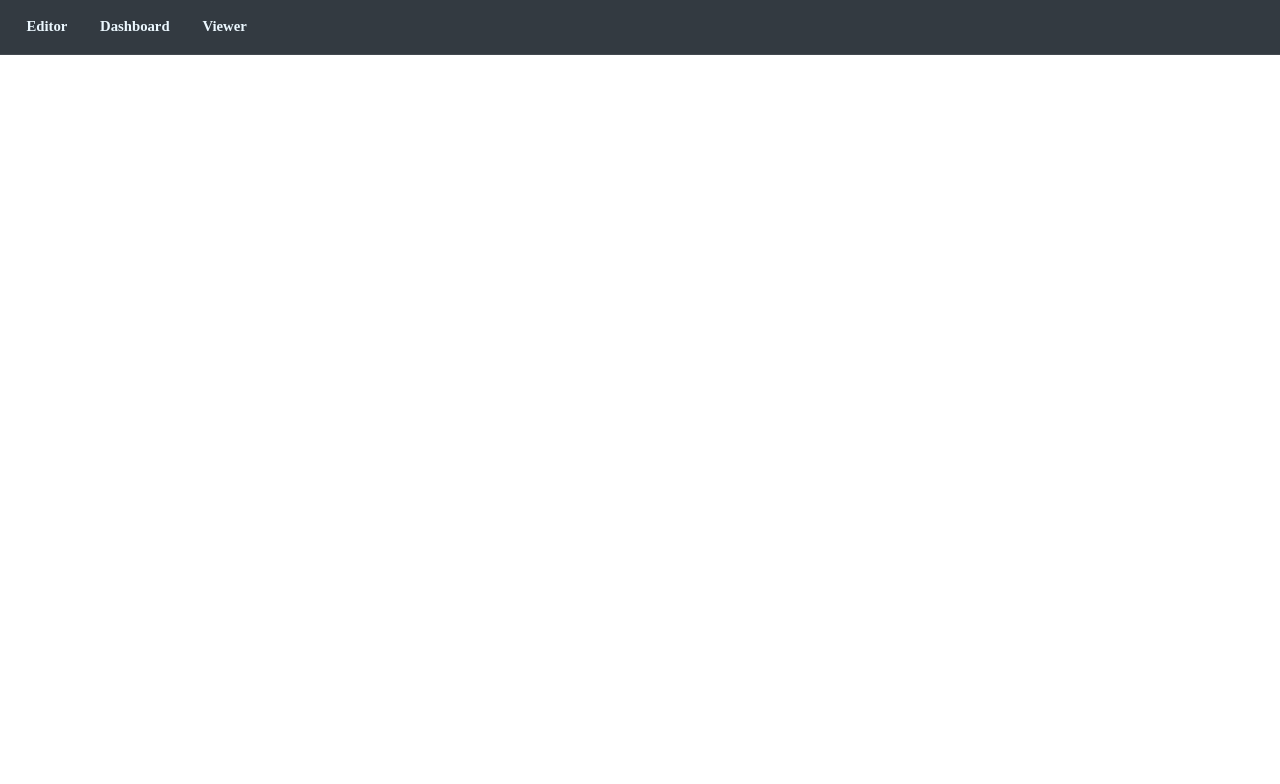
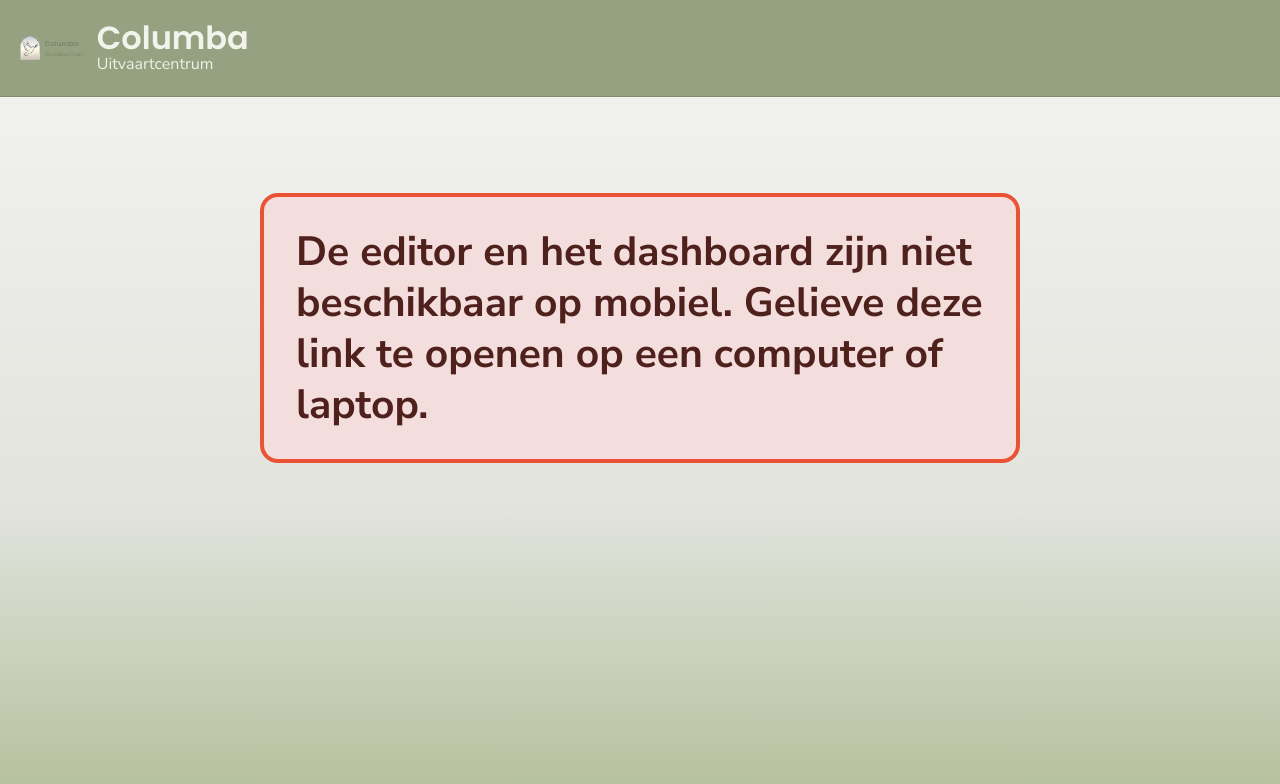
Before and after one commit to devosdevelops/build_noekmemorial, a Nuxt app in the folder app/: page /unsupported-device in a window 1280 px wide. Shown: the top 784 px of the page. Built offline with nearby package versions, Linux system fonts and the light colour scheme.

Commit message:
feat: add mobile device detection middleware and unsupported device page

```diff
--- /dev/null
+++ b/app/app/pages/unsupported-device.vue
@@ -0,0 +1,128 @@
+<template>
+  <div class="unsupported-page">
+    <header class="unsupported-header">
+      <div class="brand-row">
+        <img src="/logo.png" alt="Columba" class="brand-logo" />
+        <div class="brand-copy">
+          <p class="brand-title">Columba</p>
+          <p class="brand-subtitle">Uitvaartcentrum</p>
+        </div>
+      </div>
+    </header>
+
+    <main class="unsupported-main">
+      <section class="unsupported-card" role="alert" aria-live="assertive">
+        <p>
+          De editor en het dashboard zijn niet beschikbaar op mobiel.
+          Gelieve deze link te openen op een computer of laptop.
+        </p>
+      </section>
+    </main>
+  </div>
+</template>
+
+<script setup>
+definePageMeta({
+  layout: false
+})
+</script>
+
+<style scoped>
+.unsupported-page {
+  min-height: 100svh;
+  background: linear-gradient(180deg, #f5f5f3 0%, #e1e3dc 64%, #b4bf9b 100%);
+  font-family: var(--font-sans);
+}
+
+.unsupported-header {
+  background: #95a181;
+  min-height: 96px;
+  display: flex;
+  align-items: center;
+  padding: 1rem 1.25rem;
+  box-sizing: border-box;
+  border-bottom: 1px solid rgba(46, 58, 32, 0.18);
+}
+
+.brand-row {
+  display: flex;
+  align-items: center;
+  gap: 0.8rem;
+}
+
+.brand-logo {
+  width: 64px;
+  height: 64px;
+  object-fit: contain;
+}
+
+.brand-copy {
+  display: flex;
+  flex-direction: column;
+  gap: 0.15rem;
+}
+
+.brand-title {
+  margin: 0;
+  font-family: var(--font-display);
+  color: #f2f4ec;
+  font-size: 2rem;
+  line-height: 1;
+  font-weight: 700;
+}
+
+.brand-subtitle {
+  margin: 0;
+  color: #edf0e5;
+  font-size: 1rem;
+  line-height: 1.1;
+}
+
+.unsupported-main {
+  max-width: 760px;
+  margin: 0 auto;
+  padding: 5rem 1.5rem 2rem;
+}
+
+.unsupported-card {
+  border: 4px solid #ea5236;
+  border-radius: 18px;
+  background: #f4dddd;
+  color: #4f211c;
+  padding: 1.4rem 1.6rem;
+  box-sizing: border-box;
+}
+
+.unsupported-card p {
+  margin: 0;
+  font-size: clamp(1.85rem, 5.5vw, 3rem);
+  line-height: 1.25;
+  font-weight: 700;
+  letter-spacing: 0;
+}
+
+@media (min-width: 768px) {
+  .unsupported-main {
+    padding-top: 6rem;
+  }
+
+  .unsupported-card {
+    padding: 1.8rem 2rem;
+  }
+
+  .unsupported-card p {
+    font-size: 2.55rem;
+  }
+}
+
+@media (max-width: 380px) {
+  .unsupported-main {
+    padding-left: 1rem;
+    padding-right: 1rem;
+  }
+
+  .unsupported-card p {
+    font-size: 1.65rem;
+  }
+}
+</style>
```
Also changed, not shown: app/app/middleware/device-access.global.js (added, +48 -0 lines).
